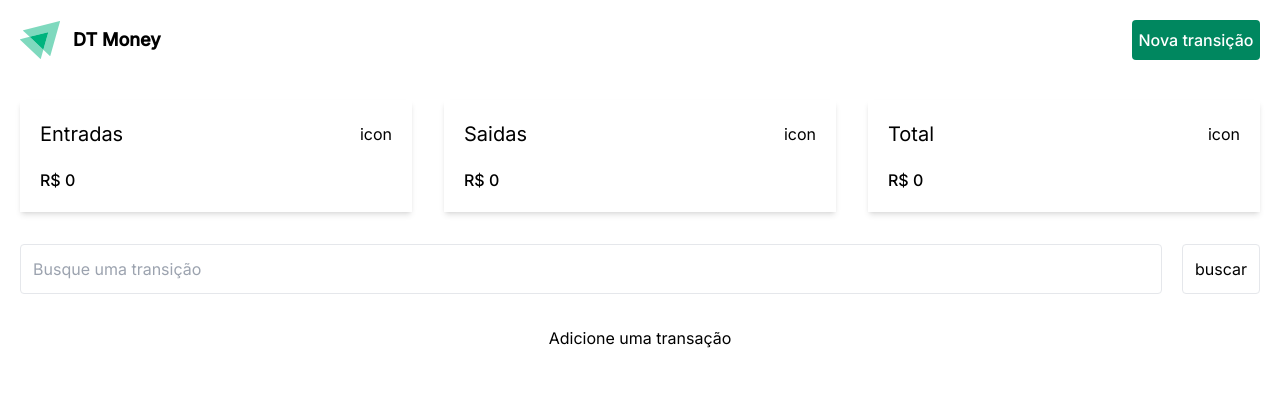
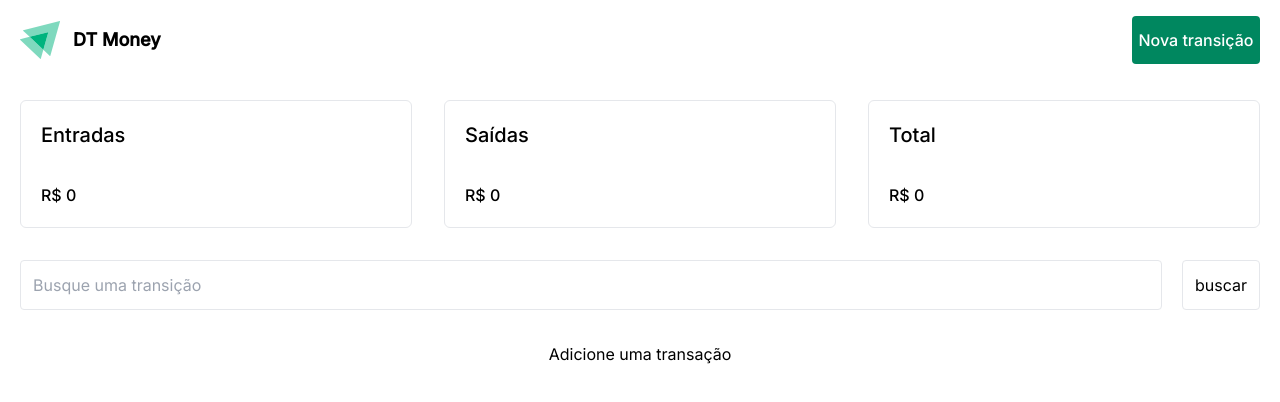
Before and after one commit to DevLyric/dt-money, a React (Vite) app: page / in a window 1280 px wide. Shown: the top 402 px of the page. Built offline with nearby package versions, Linux system fonts and the light colour scheme.

Commit message:
fazendo algumas estilizações

```diff
--- a/src/App.tsx
+++ b/src/App.tsx
@@ -16,11 +16,21 @@ function App() {
     const [showModal, setShowModal] = useState(false);
     const [screenWidth, setScreenWidth] = useState(window.innerWidth);
 
-    // dashboard values
-    const [earnings, setEarnings] = useState(0);
-    const [expenses, setExpenses] = useState(0);
-    const [total, setTotal] = useState(0);
+    // Carregar os valores do LocalStorage ao iniciar o componente
+    const [earnings, setEarnings] = useState(() => {
+        const storedValue = localStorage.getItem("earnings");
+        return storedValue ? parseInt(storedValue, 10) : 0;
+    });
 
+    const [expenses, setExpenses] = useState(() => {
+        const storedValue = localStorage.getItem("expenses");
+        return storedValue ? parseInt(storedValue, 10) : 0;
+    });
+
+    const [total, setTotal] = useState(() => {
+        const storedValue = localStorage.getItem("total");
+        return storedValue ? parseInt(storedValue, 10) : 0;
+    });
     useEffect(() => {
         const changeWidth = () => {
             setScreenWidth(window.innerWidth);
@@ -32,6 +42,13 @@ function App() {
             window.removeEventListener("resize", changeWidth);
         };
     }, []);
+
+    // Atualizar o LocalStorage sempre que os valores mudarem
+    useEffect(() => {
+        localStorage.setItem("earnings", earnings.toString());
+        localStorage.setItem("expenses", expenses.toString());
+        localStorage.setItem("total", total.toString());
+    }, [earnings, expenses, total]);
 
     const handleFormSubmit = (values: {
         description: string;
@@ -63,13 +80,13 @@ function App() {
                     className="container mx-auto flex items-center justify-between gap-8 px-5"
                 >
                     <Dashboard type="Entradas" value={`R$ ${earnings}`} />
-                    <Dashboard type="Saidas" value={`R$ ${expenses}`} />
+                    <Dashboard type="Saídas" value={`R$ ${expenses}`} />
                     <Dashboard type="Total" value={`R$ ${total}`} />
                 </Slider>
             ) : (
                 <div className="container mx-auto flex items-center justify-between gap-8 px-5">
                     <Dashboard type="Entradas" value={`R$ ${earnings}`} />
-                    <Dashboard type="Saidas" value={`R$ ${expenses}`} />
+                    <Dashboard type="Saídas" value={`R$ ${expenses}`} />
                     <Dashboard type="Total" value={`R$ ${total}`} />
                 </div>
             )}
@@ -80,7 +97,7 @@ function App() {
                 />
             )}
             <SearchTransactions />
-            <div className="container mx-auto px-5">
+            <div className="container mx-auto px-5 flex flex-col gap-5">
                 {transactionsCtx.transactions.length > 0 ? (
                     transactionsCtx.transactions.map((item, index) => (
                         <Table
--- a/src/components/Dashboard.tsx
+++ b/src/components/Dashboard.tsx
@@ -5,10 +5,9 @@ interface DashboardProps {
 
 function Dashboard({ type, value }: DashboardProps) {
     return (
-        <div className="container mx-auto h-28 p-5 min-w-[296px] flex flex-col justify-between shadow-md">
+        <div className="container mx-auto h-32 p-5 min-w-[296px] flex flex-col justify-between border cursor-pointer rounded-md">
             <div className="flex items-center justify-between">
-                <p className="text-xl">{type}</p>
-                <span>icon</span>
+                <p className="text-xl font-medium">{type}</p>
             </div>
             <span className="font-medium">{value}</span>
         </div>
--- a/src/components/Header.tsx
+++ b/src/components/Header.tsx
@@ -13,7 +13,7 @@ function Header({ onToggleModal }: HeaderProps) {
             </div>
             <button
                 onClick={onToggleModal}
-                className="bg-[#00875f] text-white font-medium py-2 w-32 rounded"
+                className="bg-[#00875f] text-white font-medium py-3 w-32 rounded"
             >
                 Nova transição
             </button>
--- a/src/components/Modal.tsx
+++ b/src/components/Modal.tsx
@@ -44,7 +44,7 @@ function Modal({ onSubmit, onCloseModal }: ModalProps) {
         <div className="absolute bottom-0 flex justify-center items-center w-full md:bottom-1/2">
             <form
                 onSubmit={handleSubmit}
-                className="flex flex-col p-8 gap-3 border bg-white w-full max-w-xl rounded-md"
+                className="flex flex-col p-8 gap-3 shadow bg-white w-full max-w-xl rounded-md"
             >
                 <div className="flex items-center justify-between">
                     <h3 className="text-xl font-medium">Nova Transição</h3>
--- a/src/components/Table.tsx
+++ b/src/components/Table.tsx
@@ -19,12 +19,10 @@ function Table({ description, price, category, type }: TableProps) {
     const textColor = type === "entrada" ? "green" : "red";
 
     return (
-        <div className="w-full rounded border py-3 flex flex-col md:flex-row md:justify-between px-5">
+        <div className="w-full rounded border py-5 flex flex-col md:flex-row md:justify-between px-5">
             <div className="flex flex-col justify-center md:flex-row md:justify-between md:w-1/2">
                 <p>{description}</p>
-                <p style={{ color: textColor, fontWeight: 500 }}>
-                    R$ {formattedPrice}
-                </p>
+                <p style={{ color: textColor }}>R$ {formattedPrice}</p>
             </div>
             <div className="flex items-center justify-between md:w-1/2">
                 <p className="md:px-8">{category}</p>
```
